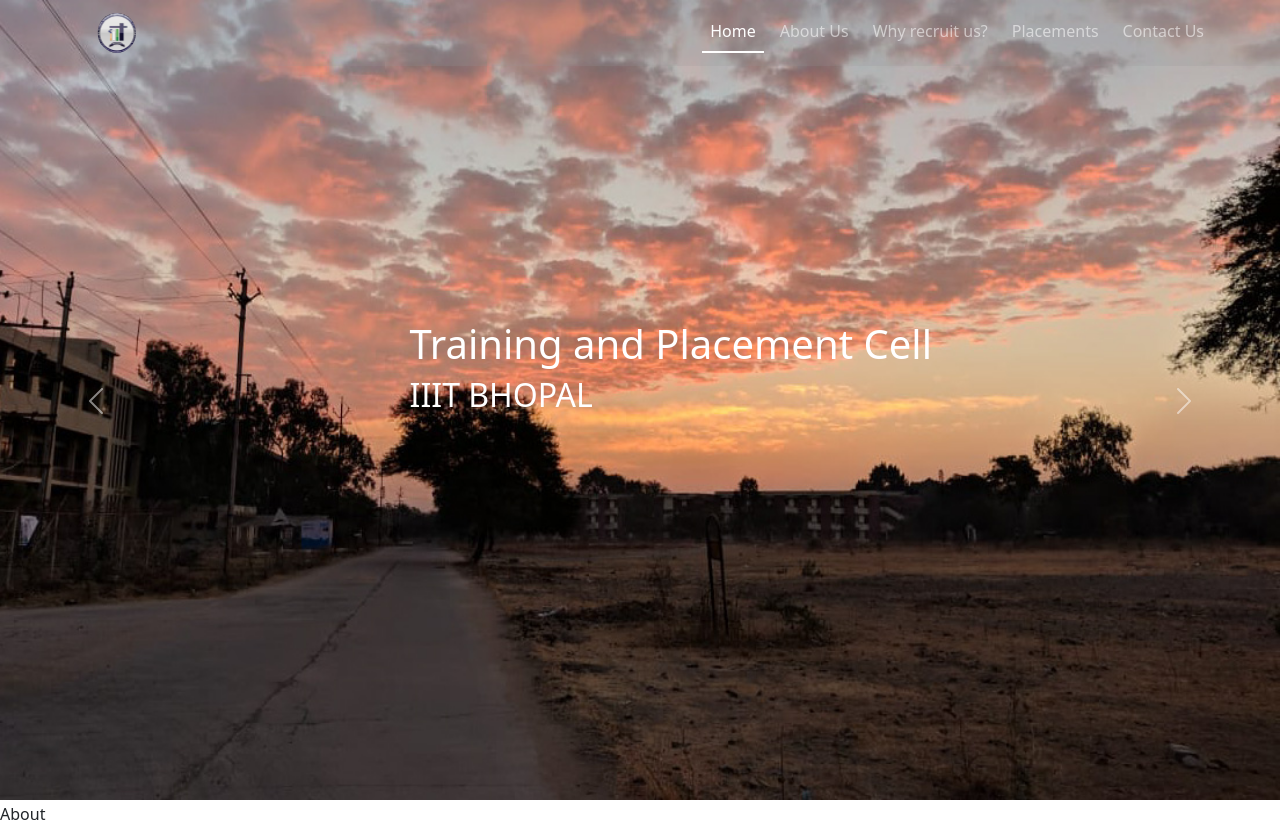
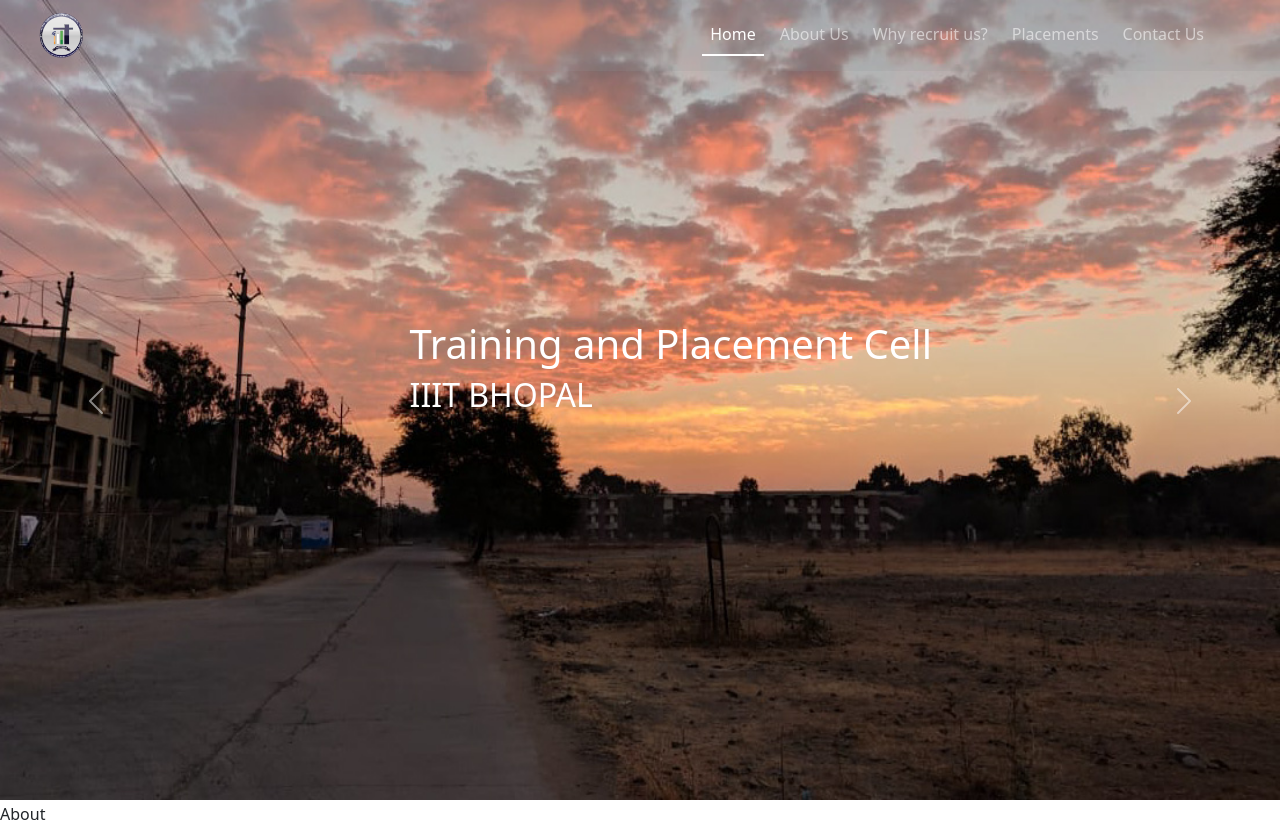
Before and after one commit to diviprakashpc/tnp-website, a React (Create React App) app: page / in a window 1280 px wide. Built offline with nearby package versions, Linux system fonts and the light colour scheme; the HTML template or start-up script is replaced by a standard one.

Commit message:
added hover in navbar

```diff
--- a/src/Components/Navbar/Navbar.css
+++ b/src/Components/Navbar/Navbar.css
@@ -6,8 +6,8 @@
   content: "";
 }
 
-.ms-5 {
-  margin-left: 5rem !important;
+.ms-2 {
+  margin-left: 1.7rem !important;
 }
 
 .nav-item {
--- a/src/Components/Navbar/Navbar.js
+++ b/src/Components/Navbar/Navbar.js
@@ -5,8 +5,8 @@
     return (
         <nav className="custom-navbar navbar fixed-top navbar-expand-lg navbar-dark">
             <div className="container-fluid">
-                <a className="navbar-brand ms-5" href="#">
-                    <img src="images/collegeLogo.svg" className='iin' width="50" height="40" alt="IIIT Bhopal Logo" ></img>
+                <a className="navbar-brand ms-2" href="#">
+                    <img src="images/collegeLogo.svg" width="45" height="45" alt="IIIT Bhopal Logo" ></img>
                 </a>
                 <button className="navbar-toggler" type="button" data-bs-toggle="collapse" data-bs-target="#navbarSupportedContent" aria-controls="navbarSupportedContent" aria-expanded="false" aria-label="Toggle navigation">
                     <span className="navbar-toggler-icon"></span>
@@ -14,19 +14,19 @@
                 <div className="collapse navbar-collapse" id="navbarSupportedContent">
                     <ul className="navbar-nav ms-auto me-5 mb-2 mb-lg-0">
                         <li className="nav-item me-2">
-                            <a className="nav-link active" aria-current="page" href="#">Home</a>
+                            <a className="nav-link active" aria-current="page" href="#home">Home</a>
                         </li>
                         <li className="nav-item me-2">
-                            <a className="nav-link" href="#">About Us</a>
+                            <a className="nav-link" href="#about">About Us</a>
                         </li>
                         <li className="nav-item me-2">
-                            <a className="nav-link" href="#">Why recruit us?</a>
+                            <a className="nav-link" href="#wru">Why recruit us?</a>
                         </li>
                         <li className="nav-item me-2">
-                            <a className="nav-link" href="#">Placements</a>
+                            <a className="nav-link" href="#stats">Placements</a>
                         </li>
                         <li className="nav-item me-2">
-                            <a className="nav-link" href="#">Contact Us</a>
+                            <a className="nav-link" href="#contact">Contact Us</a>
                         </li>
                     </ul>
                 </div>
--- a/src/Components/Navbar/Navbar.scss
+++ b/src/Components/Navbar/Navbar.scss
@@ -6,8 +6,8 @@
     content: "";
 }
 
-.ms-5 {
-    margin-left: 5rem!important;
+.ms-2 {
+    margin-left: 1.7rem!important;
 }
 
 .nav-item{
```
Also changed, not shown: 1 other file (tests, documents, lock files or other folders).
